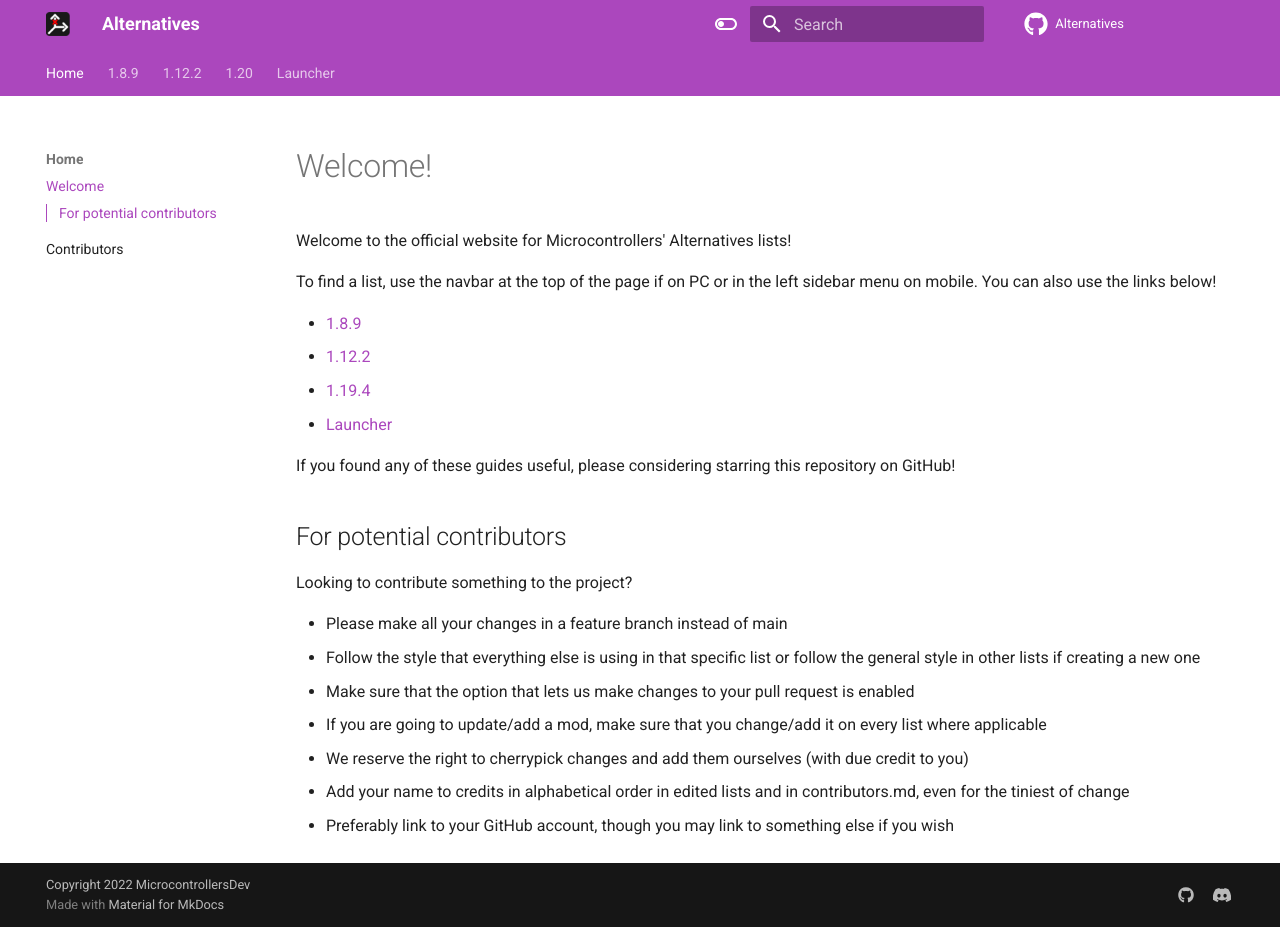
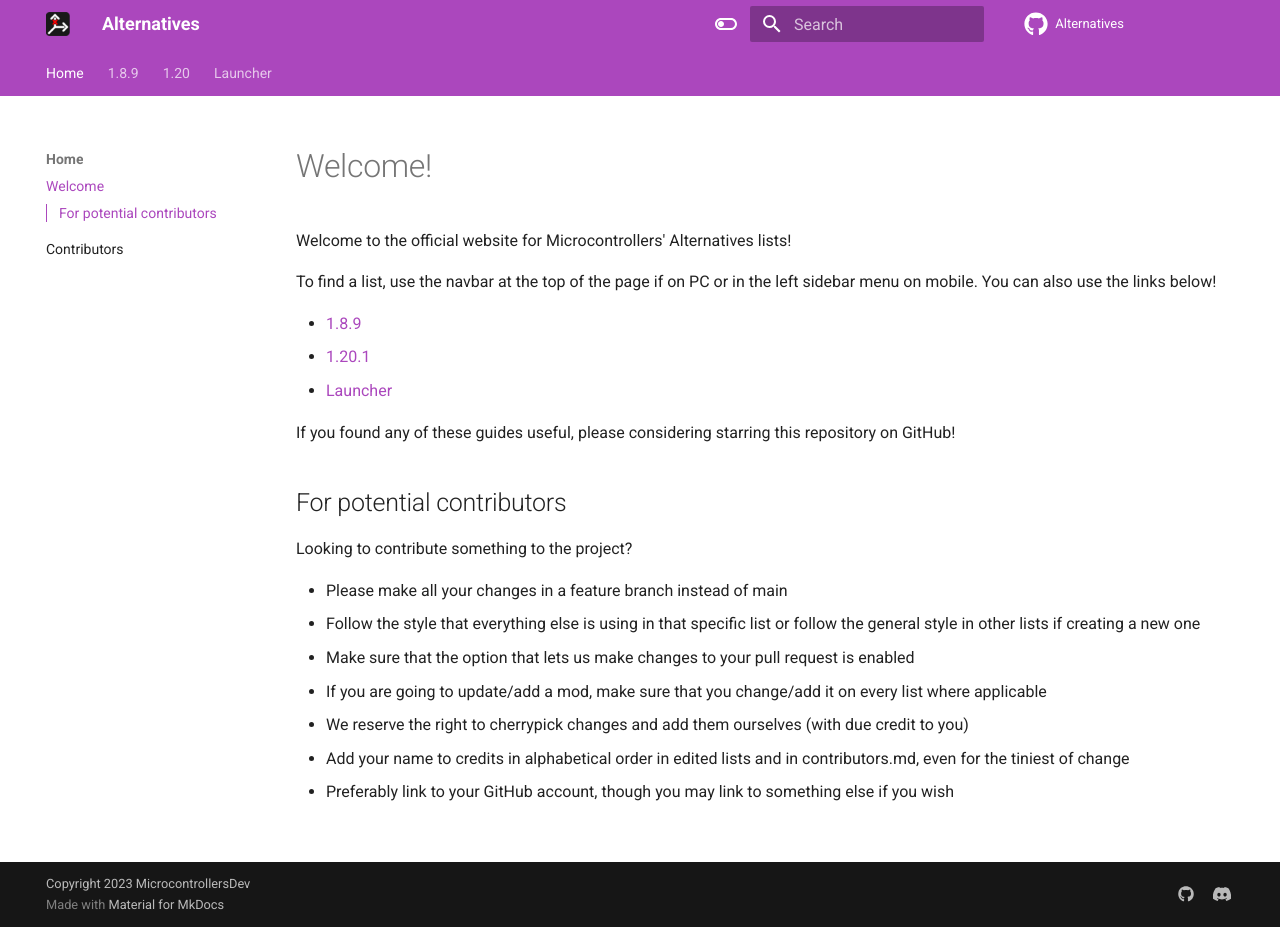
Before and after one commit to MicrocontrollersDev/Alternatives, an MkDocs documentation site: the page built from docs/index.md, in a window 1280 px wide and 927 px high. Built offline with MkDocs 1.6.1 and Material for MkDocs 9.7.7, drawn with Linux system fonts in a browser that asks for light colours; comment, search, counter and statistics services are not loaded.

Commit message:
deprecate 1.12

```diff
--- a/docs/index.md
+++ b/docs/index.md
@@ -7,8 +7,7 @@ To find a list, use the navbar at the top of the page if on PC or in the left si
 You can also use the links below!
 
 - [1.8.9](https://microcontrollersdev.github.io/Alternatives/1.8.9/home)
-- [1.12.2](https://microcontrollersdev.github.io/Alternatives/1.12.2/home)
-- [1.19.4](https://microcontrollersdev.github.io/Alternatives/latest/home)
+- [1.20.1](https://microcontrollersdev.github.io/Alternatives/latest/home)
 - [Launcher](https://microcontrollersdev.github.io/Alternatives/launcher/home)
 
 If you found any of these guides useful, please considering starring this repository on GitHub!
--- a/mkdocs.yml
+++ b/mkdocs.yml
@@ -1,5 +1,5 @@
 site_name: Alternatives
-copyright: Copyright 2022 MicrocontrollersDev
+copyright: Copyright 2023 MicrocontrollersDev
 
 theme:
   favicon: assets/images/logo.png
@@ -64,10 +64,6 @@ nav:
           - "Wyvtils": "1.8.9/wyvtils.md"
       - "Modpacks":
           - "Refraction v4": "1.8.9/refraction_v4.md"
-  - "1.12.2":
-      - "Home": "1.12.2/home.md"
-      - "Clients":
-          - "Feather Client": "1.12.2/feather_client.md"
   - "1.20":
       - "Home": "latest/home.md"
       - "Clients":
```
